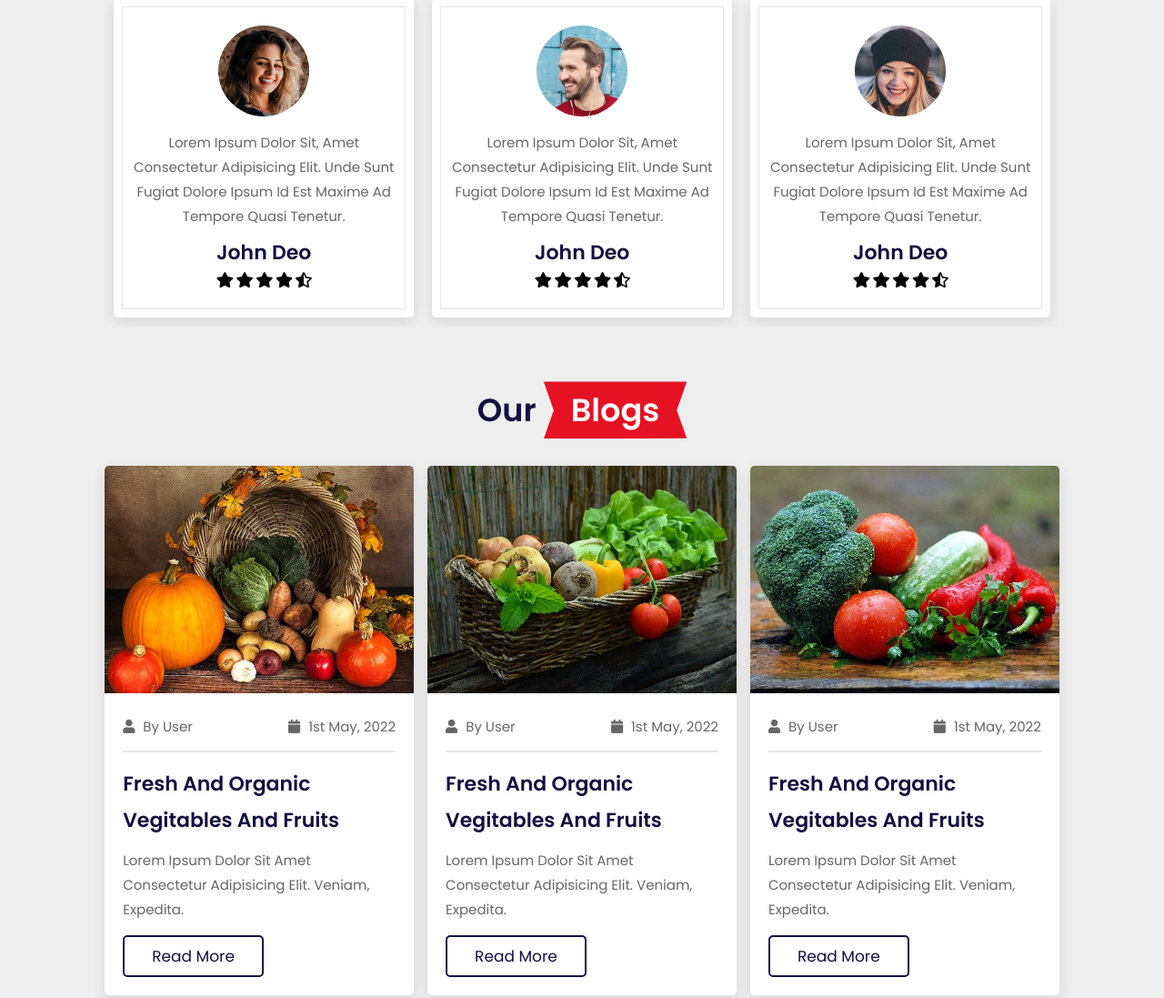
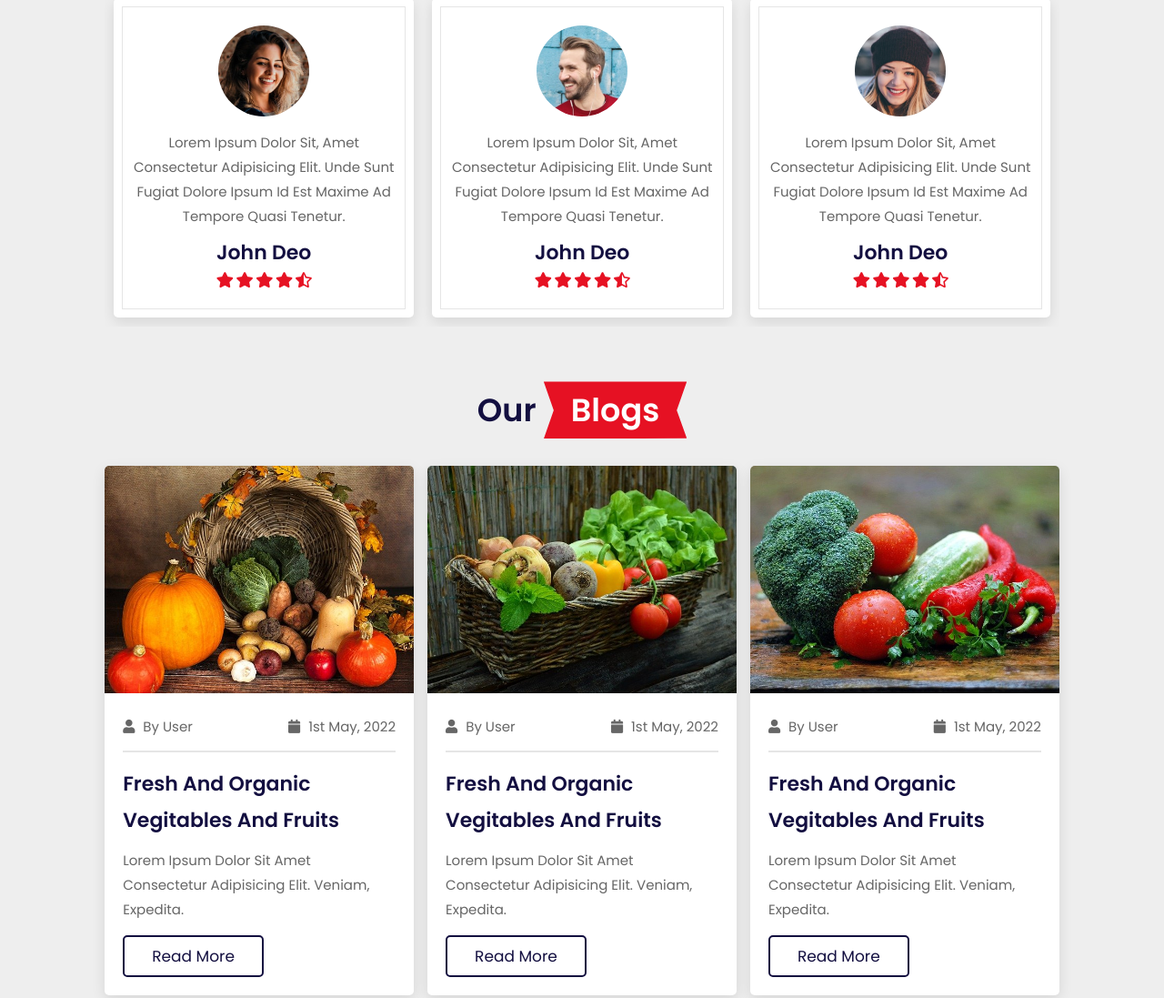
Before and after one commit to andrew1440/MUSH-ONLINE-FOOD, a plain HTML site: page index.html in a window 1280 px wide. Shown: the part 3215-4312 px from the top of the page at 91% size. Drawn offline with nearby package versions, Linux system fonts and the light colour scheme.

Commit message:
refactor: ui

```diff
--- a/css/style.css
+++ b/css/style.css
@@ -468,7 +468,7 @@
 }
 
 .review .review-slider .box .stars i{
-    color:var(--orange);
+    color:var(--red);
     font-size: 1.7rem;
 }
 
```
